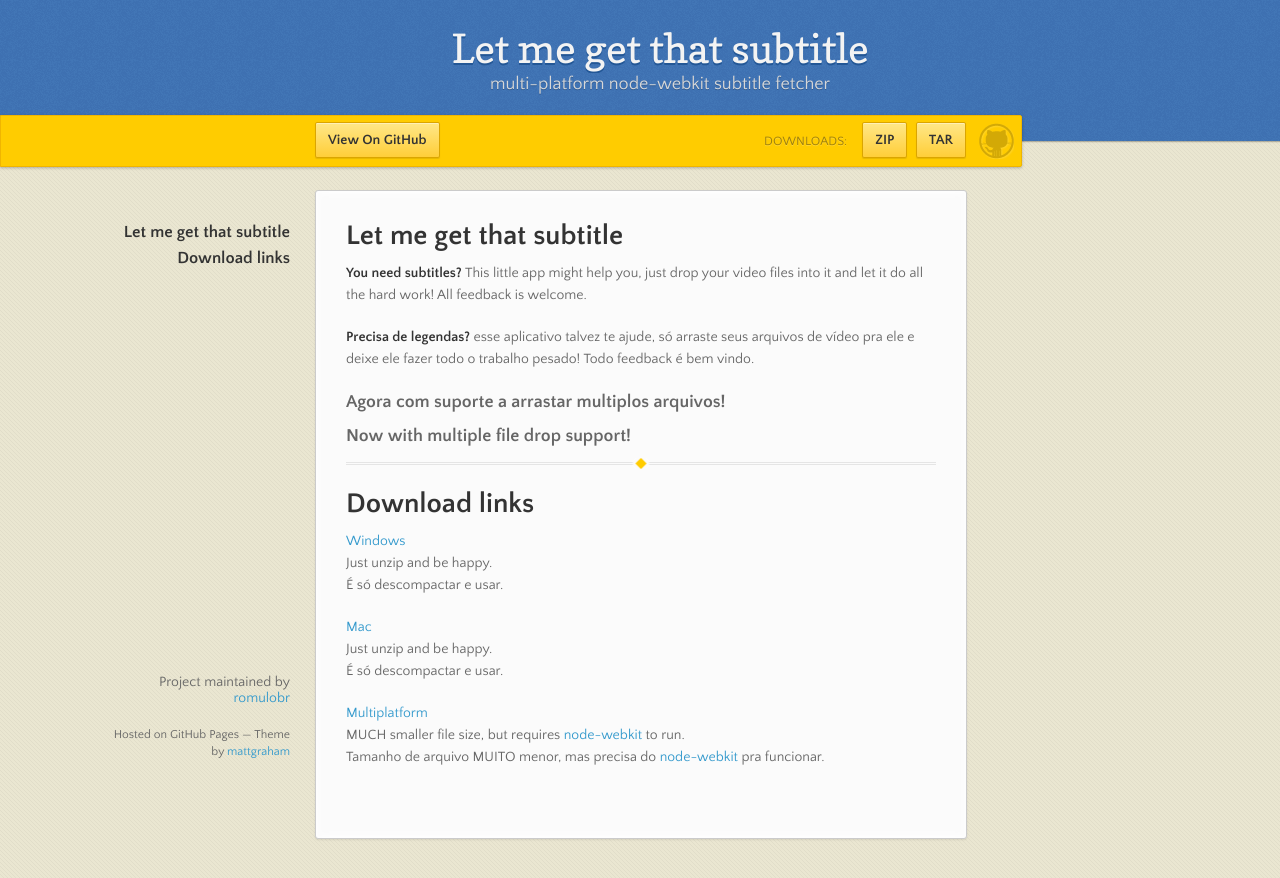
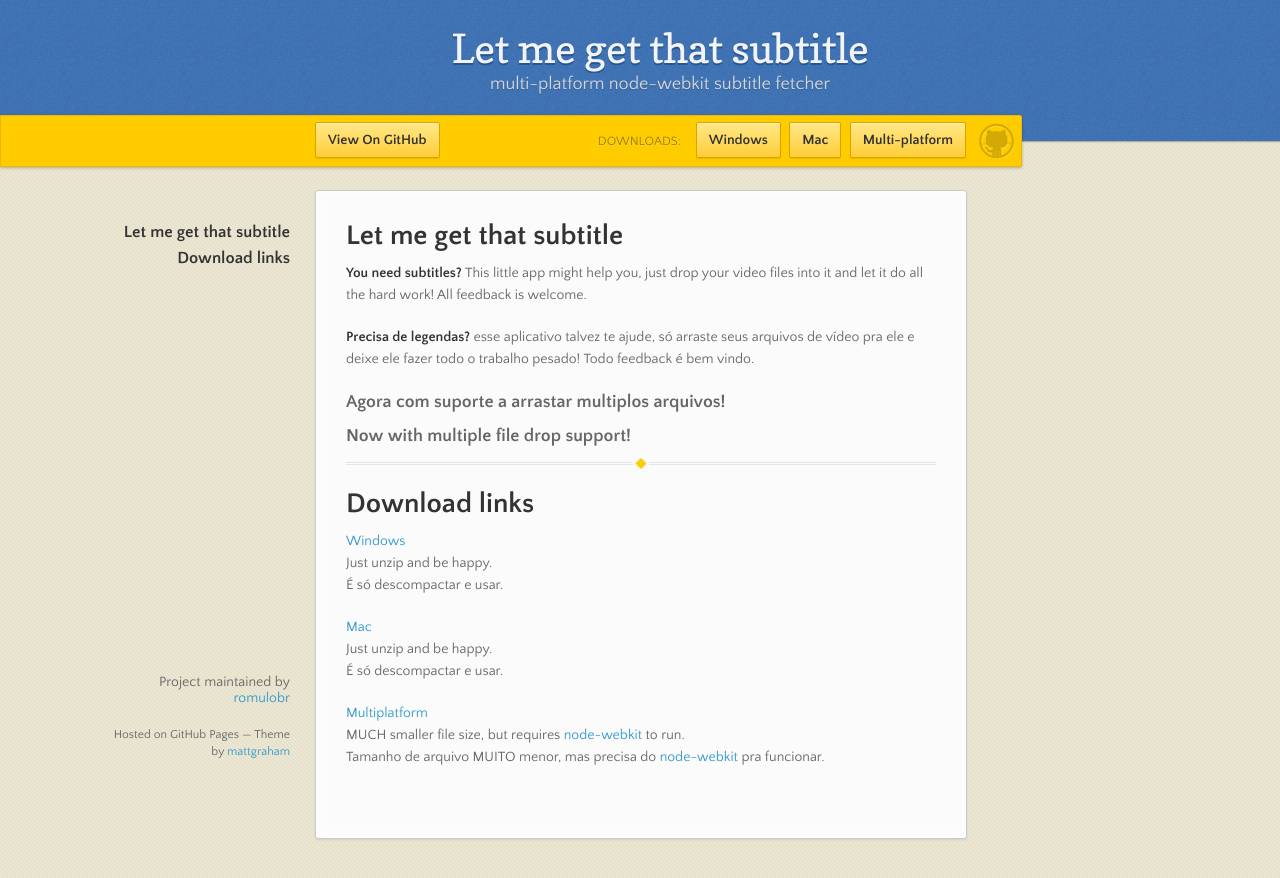
Before and after one commit to romulobr/letmegetthatsubtitle, a plain HTML site: page index.html in a window 1280 px wide. Drawn offline with nearby package versions, Linux system fonts and the light colour scheme.

Commit message:
updates download links

```diff
--- a/index.html
+++ b/index.html
@@ -28,8 +28,9 @@
         <div class="downloads">
           <span>Downloads:</span>
           <ul>
-            <li><a href="https://github.com/romulobr/letmegetthatsubtitle/zipball/master" class="button">ZIP</a></li>
-            <li><a href="https://github.com/romulobr/letmegetthatsubtitle/tarball/master" class="button">TAR</a></li>
+            <li><a href="https://dl.dropboxusercontent.com/u/1788963/getthosesubtitles/release%20v3/get%20those%20subtitles%20v3%20windows.zip" class="button">Windows</a></li>
+            <li><a href="https://dl.dropboxusercontent.com/u/1788963/getthosesubtitles/release%20v3/get%20those%20subtitles%20v3%20mac.zip" class="button">Mac</a></li>
+            <li><a href="https://dl.dropboxusercontent.com/u/1788963/getthosesubtitles/release%20v3/get%20those%20subtitles%20v3.nw" class="button">Multi-platform</a></li>
           </ul>
         </div>
       </div><!-- end banner -->
```
